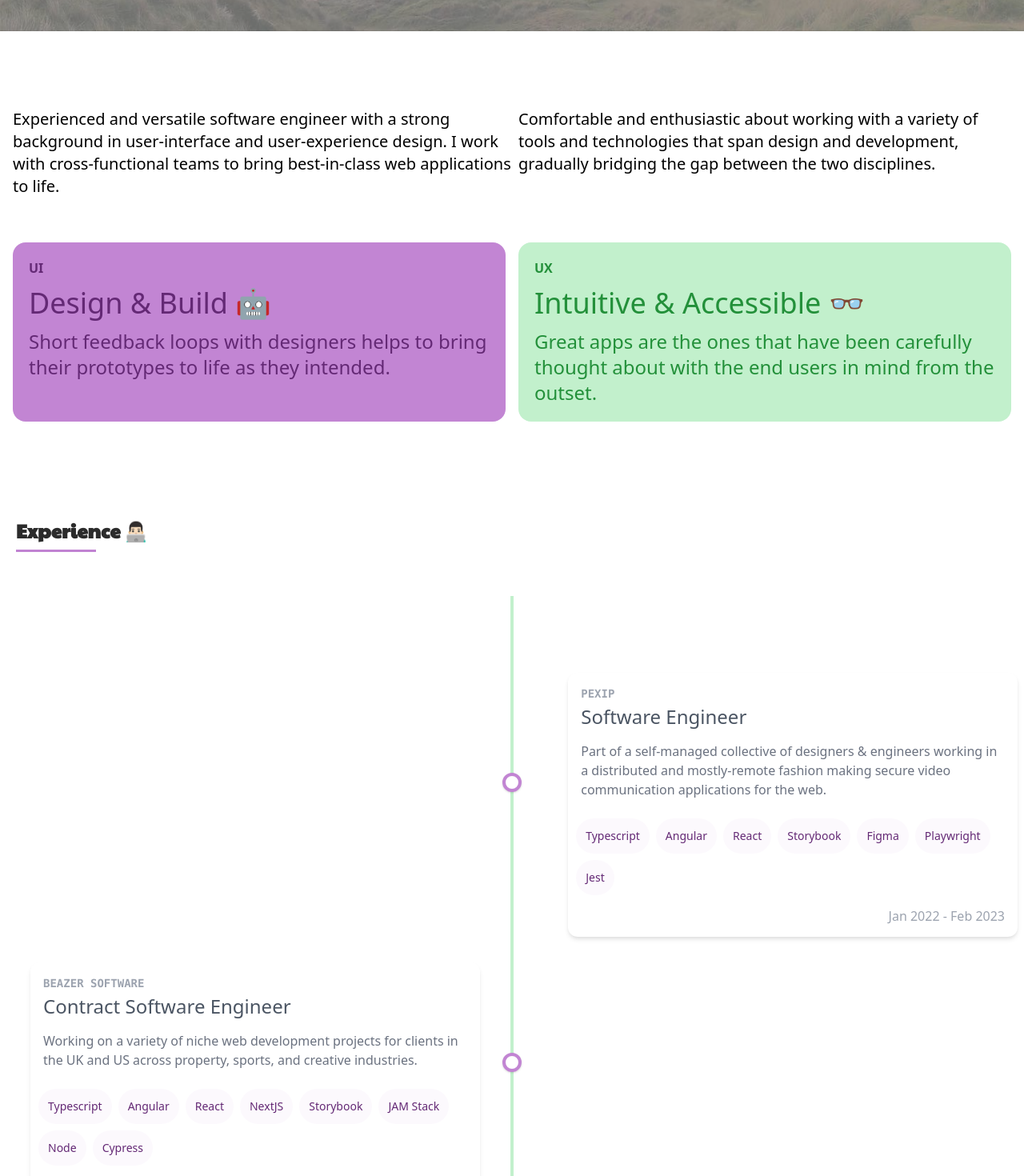
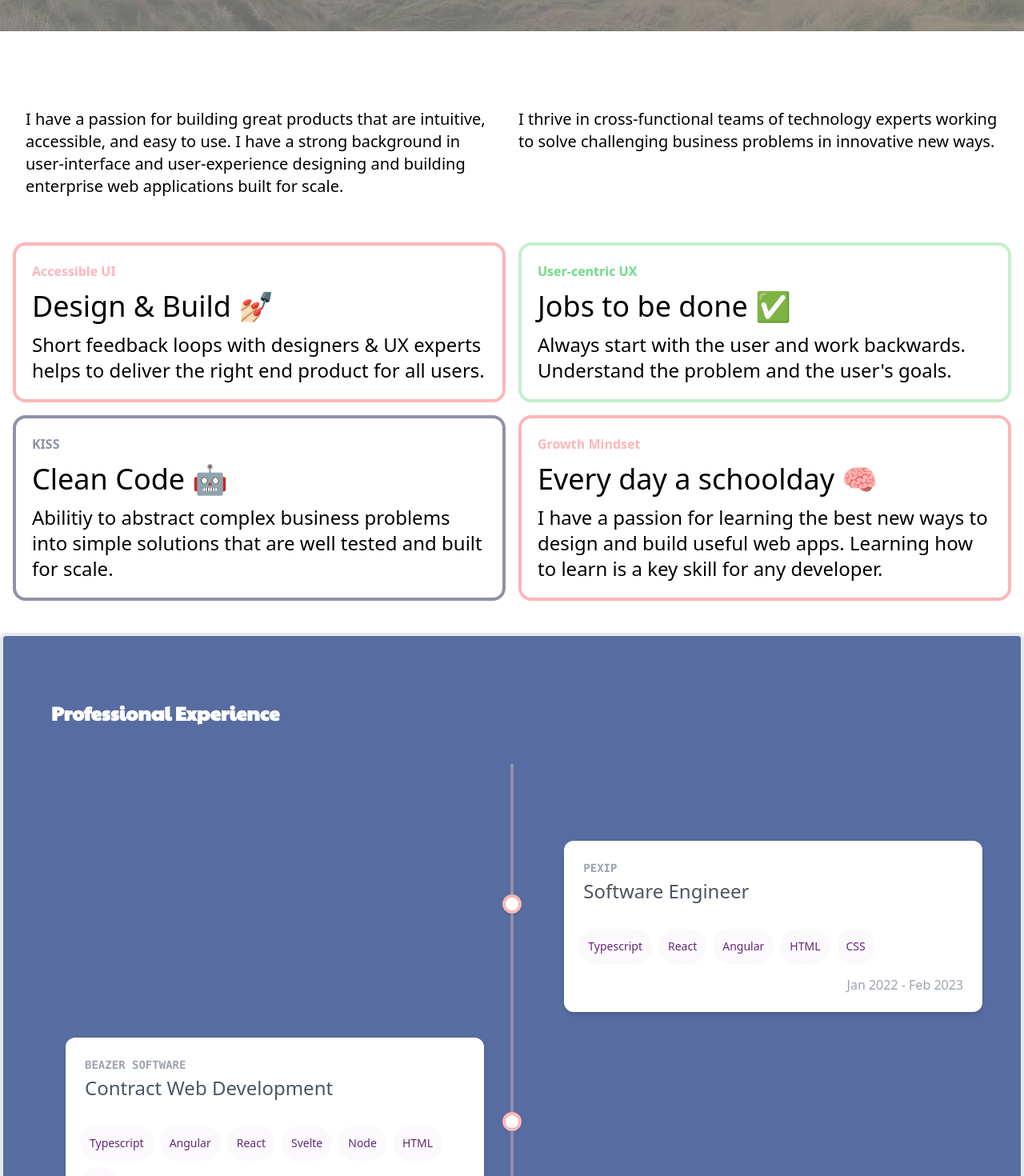
Before and after one commit to beazergood/db-portfolio, a Next.js app: page / in a window 1280 px wide. Shown: the part 609-2079 px from the top of the page at 80% size. Built offline with nearby package versions, Linux system fonts and the light colour scheme; a web font is replaced by a local one.

Commit message:
refactor: content & UI

```diff
--- a/src/components/UI/ExperienceCard/index.tsx
+++ b/src/components/UI/ExperienceCard/index.tsx
@@ -4,8 +4,6 @@ import {
   useViewportScroll,
   motion,
   useTransform,
-  useSpring,
-  useMotionValue,
 } from 'framer-motion'
 
 export interface ExperienceCardProps {
@@ -103,16 +101,16 @@ const Card = ({ props }) => {
     show: { opacity: 1 },
   }
   return (
-    <div className="bg-white p-4 rounded-xl my-4 ml-auto shadow-md block">
+    <div className="bg-white p-6 rounded-xl my-4 ml-auto shadow-md block">
       <h3 className="font-semibold mb-1 text-sm uppercase font-mono text-gray-400">
         {props.company}
       </h3>
       <h1 className="leading-tight text-left text-2xl text-gray-600 mb-4">
         {props.role}
       </h1>
-      {props.description && (
+      {/* {props.description && (
         <p className="text-left text-gray-500">{props.description}</p>
-      )}
+      )} */}
       <motion.ul
         className="py-2 flex flex-wrap p-x-2 my-2 w-full relative top-1"
         variants={pillsContainer}
@@ -138,14 +136,14 @@ const TimelineElement = () => {
   return (
     <>
       <div className="h-full w-6 flex items-center justify-center">
-        <div className="h-full w-1 bg-mintee pointer-events-none"></div>
+        <div className="h-full w-1 bg-cool-gray pointer-events-none"></div>
       </div>
       <motion.div
         whileHover={{
           scale: 1.5,
           transition: { duration: 0.2 },
         }}
-        className="w-6 h-6 absolute top-1/2 -mt-10 rounded-full bg-white stroke-2 border-4 border-purp shadow"
+        className="w-6 h-6 absolute top-1/2 -mt-10 rounded-full bg-white stroke-2 border-4 border-melon shadow"
       ></motion.div>
     </>
   )
--- a/src/components/UI/ProjectCard/index.tsx
+++ b/src/components/UI/ProjectCard/index.tsx
@@ -21,7 +21,6 @@ export interface ProjectCardProps {
   project: ProjectProps
 }
 export const ProjectCard = ({ project }) => {
-  console.log('build project: ', project)
 
   return (
     <>
--- a/src/components/portfolio/About/index.tsx
+++ b/src/components/portfolio/About/index.tsx
@@ -15,41 +15,55 @@ export const About: React.FC<AboutProps> = () => {
       <div className={"px-4 container mx-auto flex-col"}>
         <div className="flex flex-col md:flex-row mb-10 mt-10">
           <div className="md:w-1/2">
-            <p className="text-xl my-4">
-            Experienced and versatile software engineer with a strong background in user-interface and user-experience design. I work with
-              cross-functional teams to bring best-in-class web applications to
-              life.
+            <p className="text-xl m-4">
+            I have a passion for building great products that are intuitive, accessible, and easy to use. I have a strong background in user-interface and user-experience designing and building enterprise web applications built for scale.
             </p>
           </div>
           <div className="md:w-1/2">
-            <p className="text-xl my-4 md:ml-2 ml-0">
-              Comfortable and enthusiastic about working with a variety of tools and technologies that
-              span design and development, gradually bridging the
-              gap between the two disciplines.
+            <p className="text-xl m-4 md:ml-2 ml-0">
+            I thrive in cross-functional teams of technology experts working to solve challenging business problems in innovative new ways.
             </p>
           </div>
         </div>
 
         <div className="grid grid-cols-1 md:grid-cols-2 gap-4">
-          <div className="p-5 bg-purp flex-col rounded-2xl hover:shadow-lg col-span-1">
-            <p className="font-bold text-purp-dark">UI</p>
-            <p className="text-4xl py-3 text-purp-dark">Design &amp; Build 🤖</p>
-            <p className="text-2xl text-purp-dark">
-              Short feedback loops with designers helps to bring their
-              prototypes to life as they intended.
+          <div className="p-5 border-4 border-melon flex-col rounded-2xl hover:shadow-lg col-span-1">
+            <p className="font-bold text-melon">Accessible UI</p>
+            <p className="text-4xl py-3 text-">Design &amp; Build 💅🏻</p>
+            <p className="text-2xl text-">
+              Short feedback loops with designers & UX experts helps to deliver the right end product for all users.
             </p>
           </div>
-          <div className="p-5 bg-mintee flex-col rounded-2xl hover:shadow-lg col-span-1">
-            <p className="font-bold text-thyme">UX</p>
-            <p className="text-4xl py-3 text-thyme">
-              Intuitive &amp; Accessible 👓
+          <div className="p-5 border-4 border-mintee flex-col rounded-2xl hover:shadow-lg col-span-1">
+            <p className="font-bold text-mintee-dark">User-centric UX</p>
+            <p className="text-4xl py-3 text-">
+              Jobs to be done ✅
             </p>
-            <p className="text-2xl text-thyme">
-              Great apps are the ones that have been carefully thought about
-              with the end users in mind from the outset.
+            <p className="text-2xl text-">
+              Always start with the user and work backwards. Understand the problem and the user's goals.
             </p>
           </div>
         </div>
+        <div className="grid grid-cols-1 md:grid-cols-2 gap-4 mt-4">
+          <div className="p-5 border-4 border-cool-gray  flex-col rounded-2xl hover:shadow-lg col-span-1">
+            <p className="font-bold text-cool-gray">KISS</p>
+            <p className="text-4xl py-3 text-">Clean Code 🤖</p>
+            <p className="text-2xl text-">
+              {/* Peer reviewed code is the best way to ensure that the code is fit for purpose and easy to understand and maintain. */}
+              Abilitiy to abstract complex business problems into simple solutions that are well tested and built for scale.
+            </p>
+          </div>
+          <div className="p-5 border-4 border-melon flex-col rounded-2xl hover:shadow-lg col-span-1">
+            <p className="font-bold text-melon">Growth Mindset</p>
+            <p className="text-4xl py-3 text-">
+              Every day a schoolday 🧠
+            </p>
+            <p className="text-2xl text-">
+              I have a passion for learning the best new ways to design and build useful web apps. Learning how to learn is a key skill for any developer.
+            </p>
+          </div>
+        </div>
+
       </div>
     </>
   );
--- a/src/components/portfolio/Experience/index.tsx
+++ b/src/components/portfolio/Experience/index.tsx
@@ -1,33 +1,21 @@
-import React from 'react'
-import { ExperienceCard } from '../../UI/ExperienceCard'
-import {experienceCards} from '../../../experience.data'
+import React from "react";
+import { ExperienceCard } from "../../UI/ExperienceCard";
+import { experienceCards } from "../../../experience.data";
 export const Experience: React.FC = () => {
-
-  const cards = experienceCards
+  const cards = experienceCards;
   return (
     <>
-      <div className="w-full border-  py-10 my-10  border-purple-200 container">
+      <div className="w-full border-cool-grey border-4 rounded-lg mx-auto px-10 bg-true-blue py-10 my-10 container">
         <div>
-          <h3 className="font-semibold font-sans text-gray-2B2B2B  payton-one text-2xl mx-5 mt-10">
-            Experience 👨🏻‍💻
+          <h3 className="font-semibold font-sans text-white  payton-one text-2xl mx-5 mt-10">
+            Professional Experience{" "}
           </h3>
-          <svg height="10" width="100" className="my-2 mx-5">
-            <line
-              x1="0"
-              y1="0"
-              x2="100"
-              y2="0"
-              stroke="hsl(287, 47%, 67%)"
-              strokeWidth="6"
-            />
-          </svg>
-          <h1 className="text-2xl text-black"></h1>
         </div>
         <div className="container mt-10">
           <div className="flex flex-col md:grid grid-cols-9 mx-auto p-2 text-blue-50">
             <div className="col-start-5 col-end-6 mr-10 md:mx-auto relative">
               <div className="h-full w-6 flex items-center justify-center">
-                <div className="h-full w-1 bg-mintee pointer-events-none">
+                <div className="h-full w-1 bg-cool-gray pointer-events-none">
                   <div className="h-20"></div>
                 </div>
               </div>
@@ -45,11 +33,11 @@ export const Experience: React.FC = () => {
                     side={card.side}
                     description={card.description}
                   />
-                )
+                );
               })}
             <div className="col-start-5 col-end-6 mr-10 md:mx-auto relative">
               <div className="h-full w-6 flex items-center justify-center">
-                <div className="h-full w-1 bg-mintee pointer-events-none">
+                <div className="h-full w-1 bg-cool-gray pointer-events-none">
                   <div className="h-40"></div>
                 </div>
               </div>
@@ -58,5 +46,5 @@ export const Experience: React.FC = () => {
         </div>
       </div>
     </>
-  )
-}
+  );
+};
--- a/src/components/portfolio/Hero/index.tsx
+++ b/src/components/portfolio/Hero/index.tsx
@@ -38,7 +38,7 @@ export const Hero: React.FC<HeroProps> = () => {
 
   return (
     <>
-      <div className="border-0 border-green-500 ">
+      <div className="bg-white">
         <motion.div
           layout
           className="container mt-10 "
@@ -70,7 +70,7 @@ export const Hero: React.FC<HeroProps> = () => {
                   y1="0"
                   x2="100"
                   y2="0"
-                  stroke="hsl(287, 47%, 67%)"
+                  stroke="#C2F0CC"
                   strokeWidth="6"
                 />
               </motion.svg>
--- a/src/components/portfolio/Skills/index.tsx
+++ b/src/components/portfolio/Skills/index.tsx
@@ -4,11 +4,12 @@ import { Typescript } from '@styled-icons/simple-icons/Typescript'
 import { Html5 } from '@styled-icons/typicons/Html5'
 import { Csswizardry } from '@styled-icons/simple-icons/Csswizardry'
 import { FileJson } from '@styled-icons/boxicons-solid/FileJson'
-import { Figma } from '@styled-icons/fa-brands/Figma'
+import { Figma } from '@styled-icons/boxicons-logos/Figma'
 import { Github } from '@styled-icons/simple-icons/github'
 import { Nodejs } from '@styled-icons/boxicons-logos/Nodejs'
 import { Angular } from '@styled-icons/boxicons-logos/Angular'
 import { ReactLogo } from '@styled-icons/boxicons-logos/ReactLogo'
+import { Tailwindcss } from '@styled-icons/simple-icons/Tailwindcss'
 import { Mongodb } from '@styled-icons/simple-icons/Mongodb'
 import { Storybook } from '@styled-icons/simple-icons/Storybook'
 import { Svelte } from '@styled-icons/simple-icons/Svelte'
@@ -27,9 +28,10 @@ export const Skills: React.FC<SkillsProps> = () => {
     <>
       <div className="bg-mintee py-10 my-10">
         <motion.div className="w-full border- p-4 my-30 py-10  border-green-200 container ">
-          <h1 className="text-2xl text-purp-dark payton-one">
-            Technologies &amp; tools I like to work with 👾
+          <h1 className="text-2xl text-true-blue payton-one">
+            Web technologies &amp; tools I like to work with 👾
           </h1>
+          {/* <p className="mt-8 font-medium">Actively engaged with web communities of designers and developers to share knowledge, learn best practices and trends for building web applications.</p> */}
           <div className="items-center justify-center w-full">
             <div className="grid grid-cols-2 md:grid-cols-3 gap-4 mt-20 mx-auto">
               <div className="mx-auto">
@@ -102,22 +104,22 @@ export const Skills: React.FC<SkillsProps> = () => {
                 <Svelte
                   width="64"
                   height="64"
-                  data-tip="Storybook"
+                  data-tip="Svelte"
+                  fill="white"
+                />
+                <ReactTooltip />
+              </div>
+              <div className="mx-auto">
+                <Tailwindcss
+                  width="64"
+                  height="64"
+                  data-tip="Tailwind CSS"
                   fill="white"
                 />
                 <ReactTooltip />
               </div>
               <div className="mx-auto">
                 <Figma
-                  width="64"
-                  height="64"
-                  data-tip="Figma"
-                  fill="white"
-                />
-                <ReactTooltip />
-              </div>
-              <div className="mx-auto">
-                <Github
                   width="64"
                   height="64"
                   data-tip="Figma"
--- a/src/experience.data.tsx
+++ b/src/experience.data.tsx
@@ -4,12 +4,10 @@ export const experienceCards = [
     role: 'Software Engineer',
     pills: [
       'Typescript',
+      'React',
       'Angular',
-      'React',
-      'Storybook',
-      'Figma',
-      'Playwright',
-      'Jest'
+      'HTML',
+      'CSS'
     ],
     dates: 'Jan 2022 - Feb 2023',
     img: '',
@@ -18,16 +16,15 @@ export const experienceCards = [
   },
   {
     company: 'Beazer Software',
-    role: 'Contract Software Engineer',
+    role: 'Contract Web Development',
     pills: [
       'Typescript',
       'Angular',
       'React',
-      'NextJS',
-      'Storybook',
-      'JAM Stack',
+      'Svelte',
       'Node',
-      'Cypress'
+      'HTML',
+      'CSS',
     ],
     dates: 'Jun 2021 - Jan 2022 | Present',
     img: '',
@@ -37,7 +34,7 @@ export const experienceCards = [
   {
     company: 'High Performance Software Ltd',
     role: 'Full Stack Web Developer',
-    pills: ['Angular', 'MongoDB', 'Express', 'Node', 'AWS', 'Sketch'],
+    pills: ['Typescript', 'Angular', 'HTML', 'CSS','Node', 'MongoDB'],
     dates: 'Oct 2014 - Nov 2020',
     img: '',
     side: 'right',
@@ -47,7 +44,7 @@ export const experienceCards = [
   {
     company: 'High Performance Software Ltd',
     role: 'Frontend Web Developer',
-    pills: ['HTML', 'CSS', 'Javascript', 'Sketch', 'Adobe'],
+    pills: ['HTML', 'CSS', 'Javascript', 'Adobe'],
     dates: 'Sep 2012 - Sep 2014',
     img: '',
     side: 'right',
```
Also changed, not shown: src/components/UI/Wave/index.tsx (+7 -2 lines), src/components/portfolio/Contact/index.tsx (+4 -4 lines), src/pages/about.tsx (+11 -35 lines).
